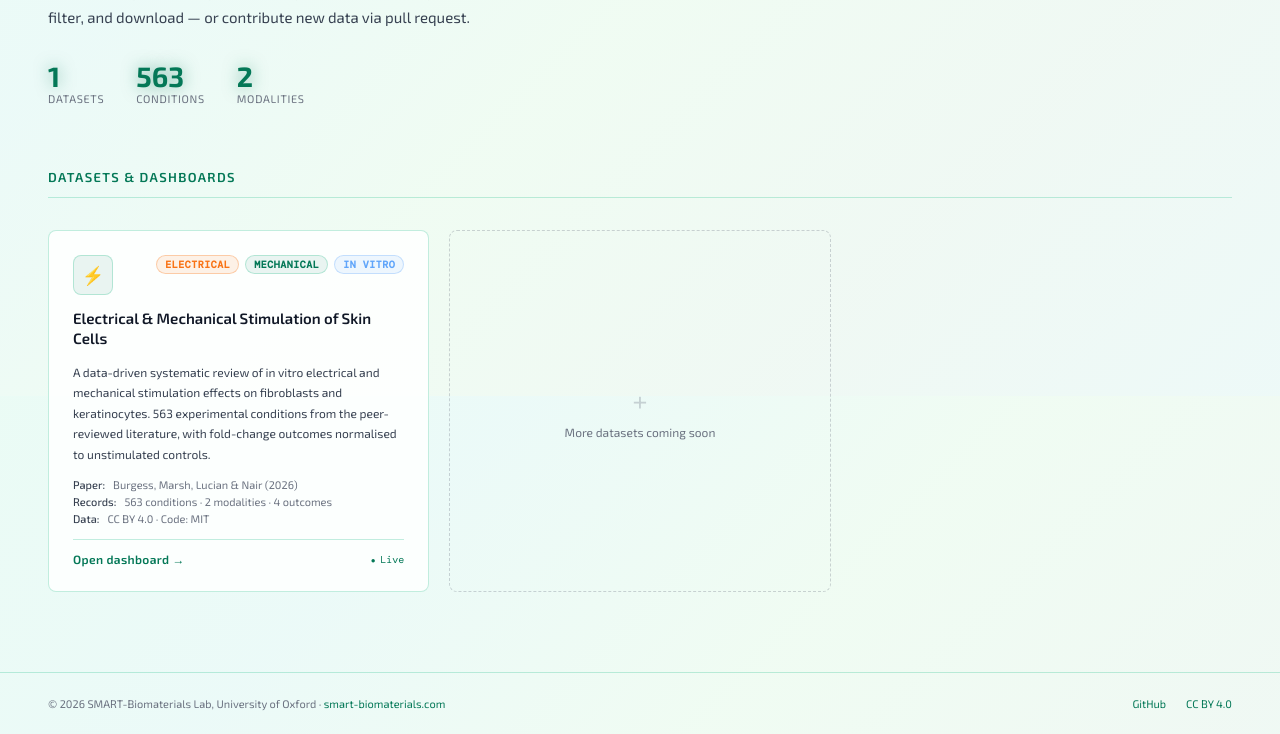
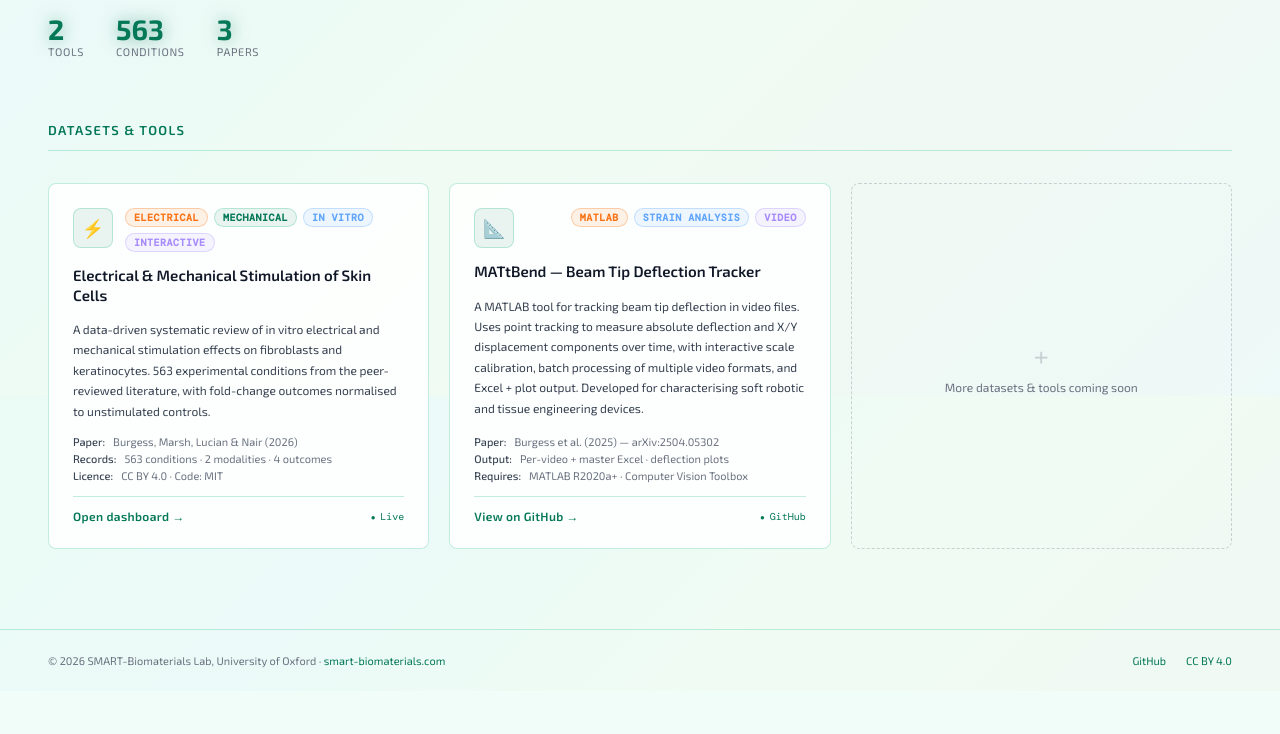
Before and after one commit to SMARTBiomaterials/smartbiomaterials.github.io, a website: page index.html in a window 1280 px wide. Shown: the part 404-1138 px from the top of the page. After the commit the page ends 1095 px from the top, so only its background shows below. Drawn offline with nearby package versions, Linux system fonts and the light colour scheme.

Commit message:
Update index.html

```diff
--- a/index.html
+++ b/index.html
@@ -3,7 +3,7 @@
 <head>
 <meta charset="UTF-8">
 <meta name="viewport" content="width=device-width, initial-scale=1.0">
-<title>SMART BIOMATERIALS — Open Datasets & Tools</title>
+<title>SMART Biomaterials — Open Datasets & Tools</title>
 <link rel="preconnect" href="https://fonts.googleapis.com">
 <link href="https://fonts.googleapis.com/css2?family=Exo+2:ital,wght@0,300;0,400;0,500;0,600;0,700;1,300;1,400&family=DM+Mono:wght@400;500&display=swap" rel="stylesheet">
 <style>
@@ -249,25 +249,24 @@
   </a>
   <div class="header-right">
     <a class="nav-link" href="https://smart-biomaterials.com">Lab website</a>
-    <a class="nav-link" href="https://github.com/SMART-Biomaterials" target="_blank">GitHub</a>
+    <a class="nav-link" href="https://github.com/SMARTBiomaterials" target="_blank">GitHub</a>
     <button class="theme-btn" id="theme-btn" onclick="toggleTheme()">☀︎ Light</button>
   </div>
 </header>
 
 <div class="hero">
-  <div class="hero-eyebrow">Institute of Biomedical Engineering · University of Oxford</div>
   <h1>Open datasets &amp;<br><span>interactive tools</span><br>from SMART-Biomaterials</h1>
   <p>All datasets produced by the lab are published here as open, interactive resources. Browse, filter, and download — or contribute new data via pull request.</p>
   <div class="hero-stats" id="hero-stats">
-    <div class="hero-stat"><span class="n">1</span><span class="l">Datasets</span></div>
+    <div class="hero-stat"><span class="n">2</span><span class="l">Tools</span></div>
     <div class="hero-stat"><span class="n">563</span><span class="l">Conditions</span></div>
-    <div class="hero-stat"><span class="n">2</span><span class="l">Modalities</span></div>
+    <div class="hero-stat"><span class="n">3</span><span class="l">Papers</span></div>
   </div>
 </div>
 
 <div class="section">
   <div class="section-header">
-    <h2>Datasets &amp; Dashboards</h2>
+    <h2>Datasets &amp; Tools</h2>
     <span><!-- auto-populated --></span>
   </div>
   <div class="cards" id="cards-container"></div>
@@ -293,15 +292,35 @@ const DATASETS = [
       { label: "Electrical", style: "badge-orange" },
       { label: "Mechanical", style: "badge-green" },
       { label: "In vitro", style: "badge-blue" },
+      { label: "Interactive", style: "badge-purple" },
     ],
     meta: [
       { key: "Paper", val: "Burgess, Marsh, Lucian & Nair (2026)" },
       { key: "Records", val: "563 conditions · 2 modalities · 4 outcomes" },
-      { key: "Data", val: "CC BY 4.0 · Code: MIT" },
+      { key: "Licence", val: "CC BY 4.0 · Code: MIT" },
     ],
     href: "./stim-dashboard/",
     status: "live",
     statusLabel: "Live",
+  },
+  {
+    icon: "📐",
+    title: "MATtBend — Beam Tip Deflection Tracker",
+    description: "A MATLAB tool for tracking beam tip deflection in video files. Uses point tracking to measure absolute deflection and X/Y displacement components over time, with interactive scale calibration, batch processing of multiple video formats, and Excel + plot output. Developed for characterising soft robotic and tissue engineering devices.",
+    badges: [
+      { label: "MATLAB", style: "badge-orange" },
+      { label: "Strain Analysis", style: "badge-blue" },
+      { label: "Video", style: "badge-purple" },
+    ],
+    meta: [
+      { key: "Paper", val: "Burgess et al. (2025) — arXiv:2504.05302" },
+      { key: "Output", val: "Per-video + master Excel · deflection plots" },
+      { key: "Requires", val: "MATLAB R2020a+ · Computer Vision Toolbox" },
+    ],
+    href: "https://github.com/SMARTBiomaterials/MATtBend",
+    status: "live",
+    statusLabel: "GitHub",
+    external: true,
   },
   // ── ADD NEW DATASETS BELOW ──
   // {
@@ -325,6 +344,8 @@ function renderCards() {
     const card = document.createElement('a');
     card.href = d.href;
     card.className = 'card';
+    if (d.external) { card.target = '_blank'; card.rel = 'noopener noreferrer'; }
+    const linkLabel = d.external ? 'View on GitHub →' : 'Open dashboard →';
     card.innerHTML = `
       <div class="card-header">
         <div class="card-icon">${d.icon}</div>
@@ -334,17 +355,17 @@ function renderCards() {
       <p>${d.description}</p>
       <div class="card-meta">${d.meta.map(m => `<div class="card-meta-row"><strong>${m.key}:</strong> ${m.val}</div>`).join('')}</div>
       <div class="card-footer">
-        <span class="card-link">Open dashboard →</span>
+        <span class="card-link">${linkLabel}</span>
         <span class="card-status ${d.status}">${d.statusLabel}</span>
       </div>
     `;
     container.appendChild(card);
   });
 
-  // Add placeholder for future datasets
+  // Placeholder for future entries
   const placeholder = document.createElement('div');
   placeholder.className = 'card-placeholder';
-  placeholder.innerHTML = `<span class="plus">+</span><span>More datasets coming soon</span>`;
+  placeholder.innerHTML = `<span class="plus">+</span><span>More datasets &amp; tools coming soon</span>`;
   container.appendChild(placeholder);
 }
 
```
